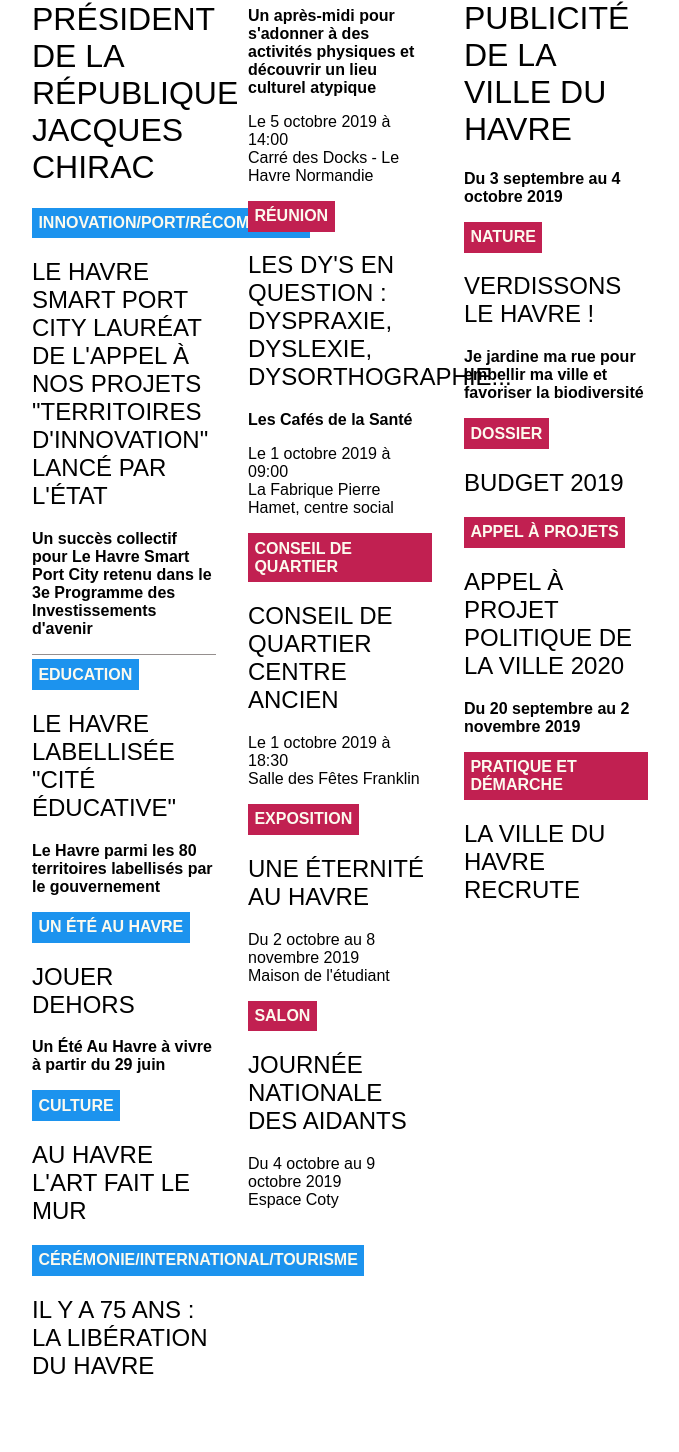
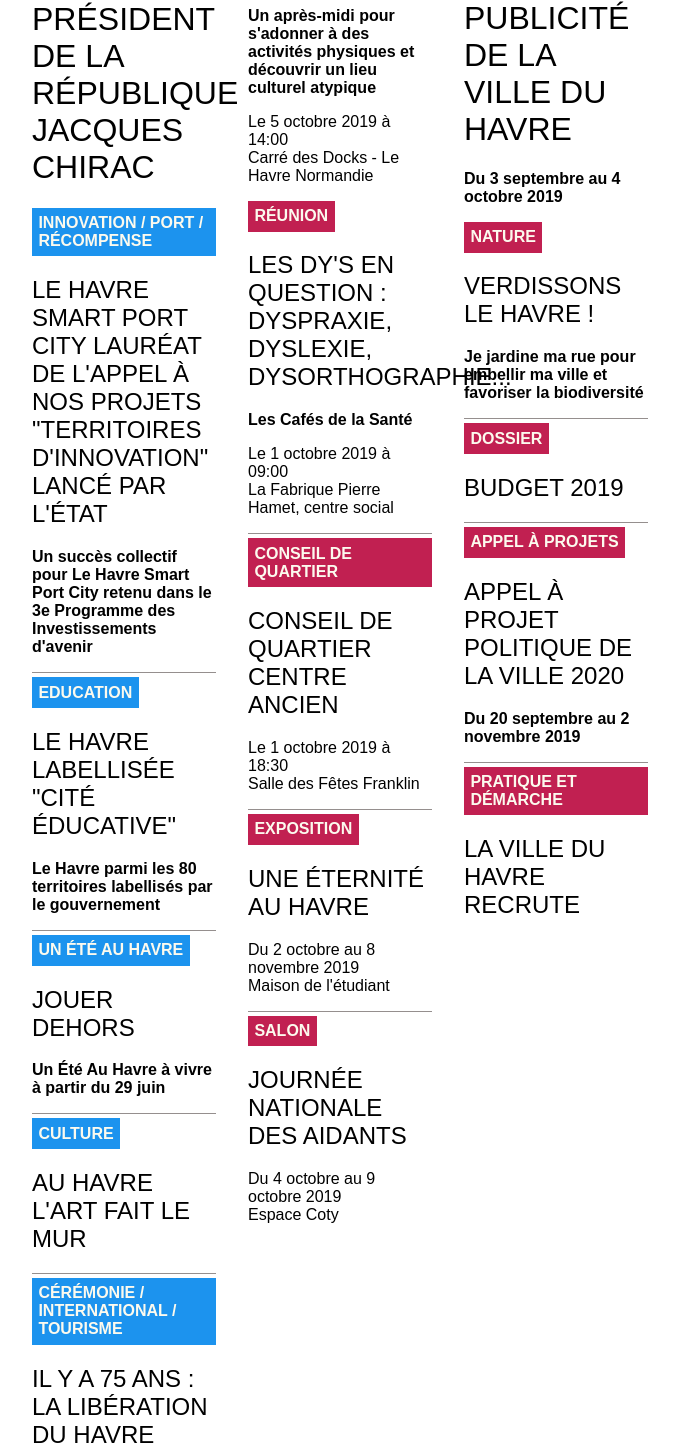
Before and after one commit to TristanDCP/Exercice8HTML, a plain HTML site: page index.html in a window 1280 px wide. Shown: the part 798-2250 px from the top of the page, without its empty margins (300-979 px from the left). Before the commit the page ends 2206 px from the top, so only its background shows below. Drawn offline with Linux system fonts and the light colour scheme.

Commit message:
Ajout de toutes les lignes séparatrices

```diff
--- a/index.html
+++ b/index.html
@@ -16,19 +16,25 @@
                 </div>
                 <h1 class="maintitle">Une minute de silence en hommage au président de la république Jacques Chirac</h1>
                 <div class="border-line">
-                    <p class="bluebackground">Innovation/Port/Récompense</p>
+                    <p class="bluebackground">Innovation / Port / Récompense</p>
                     <h2 class="maintitle">Le havre smart port city lauréat de l'appel à nos projets "territoires d'innovation" lancé par l'état</h2>
                     <p class="body">Un succès collectif pour Le Havre Smart Port City retenu dans le 3e Programme des Investissements d'avenir</p>
                 </div>
+                <div class="border-line">
                     <p class="bluebackground">education</p>
                     <h2 class="maintitle">le havre labellisée "cité éducative"</h2>
                     <p class="body">Le Havre parmi les 80 territoires labellisés par le gouvernement</p>
+                </div>
+                <div class="border-line">
                     <p class="bluebackground">Un été au havre</p>
                     <h2 class="maintitle">jouer dehors</h2>
                     <p class="body">Un Été Au Havre à vivre à partir du 29 juin</p>
+                </div>
+                <div class="border-line">
                     <p class="bluebackground">culture</p>
                     <h2 class="maintitle">au havre l'art fait le mur</h2>
-                <p class="bluebackground">cérémonie/international/tourisme</p>
+                </div>
+                <p class="bluebackground">cérémonie / international / tourisme</p>
                 <h2 class="maintitle">il y a 75 ans : la libération du havre</h2>
             </div>
 
@@ -42,19 +48,25 @@
                 <p class="body">Un après-midi pour s'adonner à des activités physiques et découvrir un lieu culturel atypique</p>
                 <p>Le 5 octobre 2019 à 14:00<br>
                 Carré des Docks - Le Havre Normandie</p>
+                <div class="border-line">
                     <p class="redbackground">Réunion</p>
                     <h2 class="maintitle">Les dy's en question : dyspraxie, dyslexie, dysorthographie...</h2>
                     <p class="body">Les Cafés de la Santé</p>
                     <p>Le 1 octobre 2019 à 09:00<br>
                     La Fabrique Pierre Hamet, centre social</p>
+                </div>
+                <div class="border-line">
                     <p class="redbackground">Conseil de quartier</p>
                     <h2 class="maintitle">conseil de quartier centre ancien</h2>
                     <p>Le 1 octobre 2019 à 18:30<br>
                     Salle des Fêtes Franklin</p>
+                </div>
+                <div class="border-line">
                     <p class="redbackground">exposition</p>
                     <h2 class="maintitle">une éternité au havre</h2>
                     <p>Du 2 octobre au 8 novembre 2019<br>
                     Maison de l'étudiant</p>
+                </div>
                 <p class="redbackground">salon</p>
                 <h2 class="maintitle">journée nationale des aidants</h2>
                 <p>Du 4 octobre au 9 octobre 2019<br>
@@ -68,14 +80,20 @@
                 </div>
                 <h1 class="maintitle">ouverture de l'enquête publique - réglement local de publicité de la ville du havre</h1>
                 <p class="body">Du 3 septembre au 4 octobre 2019</p>
+                <div class="border-line">
                     <p class="redbackground">nature</p>
                     <h2 class="maintitle">verdissons le havre !</h2>
                     <p class="body">Je jardine ma rue pour embellir ma ville et favoriser la biodiversité</p>
+                </div>
+                <div class="border-line">
                     <p class="redbackground">dossier</p>
                     <h2 class="maintitle">budget 2019</h2>
+                </div>
+                <div class="border-line">
                     <p class="redbackground">appel à projets</p>
                     <h2 class="maintitle">appel à projet politique de la ville 2020</h2>
                     <p class="body">Du 20 septembre au 2 novembre 2019</p>
+                </div>
                 <p class="redbackground">pratique et démarche</p>
                 <h2 class="maintitle">la ville du havre recrute</h2>
             </div>
```
Lines whose indentation alone changed are shown as unchanged.
